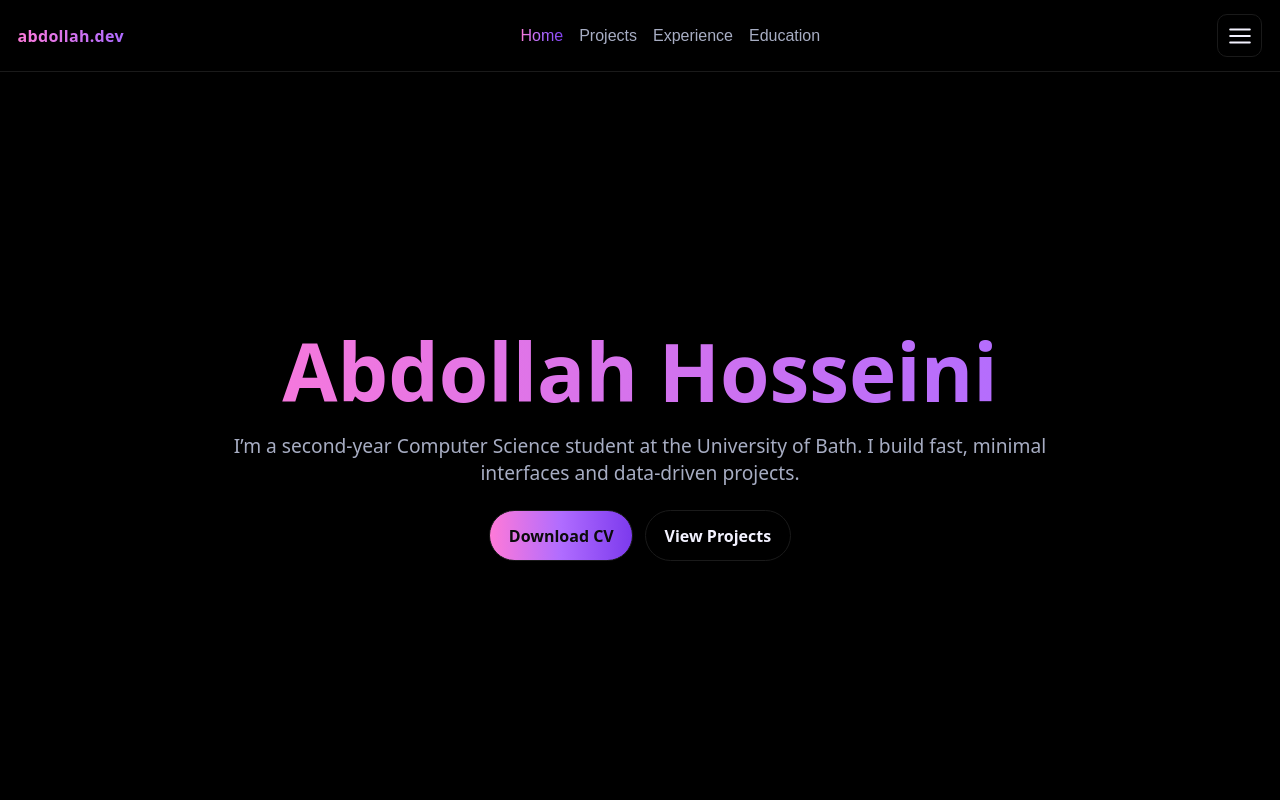
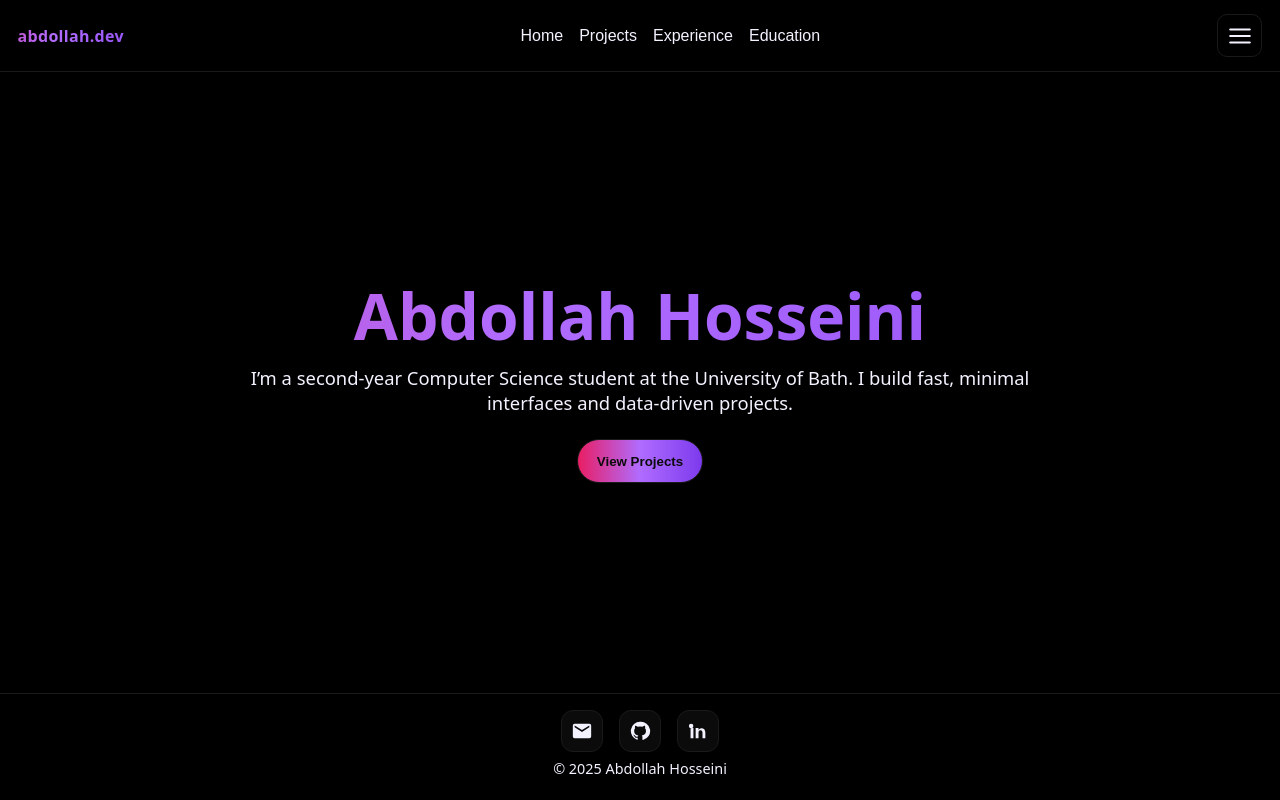
Before and after one commit to AbdollahHosseini/abdollah-portfolio, a React (Vite) app: page / in a window 1280 px wide. Shown: the top 800 px of the page. Built offline with nearby package versions, Linux system fonts and the light colour scheme; the HTML template or start-up script is replaced by a standard one.

Commit message:
styling changes v2.5

```diff
--- a/src/App.jsx
+++ b/src/App.jsx
@@ -24,8 +24,12 @@ function Home() {
           fast, minimal interfaces and data-driven projects.
         </p>
         <div className="cta-row">
-          <a className="btn btn-solid" href="/Abdollah-CV.pdf" download>Download CV</a>
-          <a className="btn btn-ghost" href="#projects">View Projects</a>
+          <button
+            className="btn btn-solid"
+            onClick={() => typeof window !== 'undefined' && window.setTab && window.setTab('Projects')}
+          >
+            View Projects
+          </button>
         </div>
       </div>
     </div>
@@ -169,6 +173,8 @@ export default function App() {
   const [tab, setTab] = useState("Home");
   const [mobileOpen, setMobileOpen] = useState(false);
 
+  // Expose setTab for Home button
+  if (typeof window !== 'undefined') window.setTab = setTab;
   return (
     <div className="app">
       <header className="topbar">
--- a/src/index.css
+++ b/src/index.css
@@ -1,7 +1,15 @@
 :root{
   --bg: #000000;          /* true black */
-  --panel: #0a0a0a;
-  --muted: #a7adc3;
+  --panel:/* ───────── Main shell / Sections ───────── */
+.shell { max-width: var(--max); margin-inline: auto; padding: var(--space-lg) 1rem var(--space-xl); }
+.section { display: grid; gap: var(--space-md); }
+
+/* ───────── Home (centered hero) ───────── */
+.home { display: grid; place-items: center; min-height: calc(100dvh - 150px); }
+.home-inner { text-align: center; max-width: 900px; padding: 0 1rem; }
+.title.xl { font-size: clamp(2.8rem, 8vw, 5rem); line-height: 1.05; margin: 0 0 1.2rem; }
+.subtitle { font-size: clamp(1.05rem, 2.2vw, 1.2rem); color: var(--muted); margin: 0 0 var(--space-md); }
+.cta-row { display: inline-flex; gap: .75rem; flex-wrap: wrap; justify-content: center; }  --muted: #a7adc3;
   --text: #f3f2ff;
   --border: #1a1a1a;
   --radius: 16px;
@@ -11,7 +19,7 @@
   --space-md: 1.5rem;
 
   /* pink -> purple gradient (tuned to your refs) */
-  --g1: #ff7ad8; /* pink */
+  --g1: #e91e63; /* darker pink */
   --g2: #b06cff; /* violet */
   --g3: #7c3aed; /* purple */
 }
@@ -55,32 +63,29 @@ a:hover { text-decoration: underline; }
 
 /* Active = gradient text */
 .tab.active{
-  color: transparent;
-  background: linear-gradient(90deg, var(--g1), var(--g2), var(--g3));
-  -webkit-background-clip: text;
-  background-clip: text;
+  color: var(--text);
 }
 
 /* ───────── Main shell / Sections ───────── */
-.shell { max-width: var(--max); margin-inline: auto; padding: var(--space-lg) 1rem var(--space-xl); }
+.shell { max-width: var(--max); margin-inline: auto; padding: 0 1rem; display: flex; align-items: center; justify-content: center; height: 100%; }
 .section { display: grid; gap: var(--space-md); }
 
 /* ───────── Home (centered hero) ───────── */
-.home { display: grid; place-items: center; min-height: calc(100dvh - 150px); }
+.home { display: flex; align-items: center; justify-content: center; width: 100%; }
 .home-inner { text-align: center; max-width: 900px; padding: 0 1rem; }
-.title.xl { font-size: clamp(2.8rem, 8vw, 5rem); line-height: 1.05; margin: 0 0 1.2rem; }
-.subtitle { font-size: clamp(1.05rem, 2.2vw, 1.2rem); color: var(--muted); margin: 0 0 var(--space-md); }
+.title.xl { font-size: clamp(2.2rem, 6vw, 4rem); line-height: 1.05; margin: 0 0 1rem; }
+.subtitle { font-size: clamp(1rem, 2vw, 1.15rem); color: var(--muted); margin: 0 0 1.5rem; }
 .cta-row { display: inline-flex; gap: .75rem; flex-wrap: wrap; justify-content: center; }
 
 /* ───────── Dynamic gradient title (no glow) ───────── */
 .neon-tron{
   /* same gradient as elsewhere, but animated inside the text */
   background: linear-gradient(90deg, var(--g1), var(--g2), var(--g3));
-  background-size: 200% 200%;
+  background-size: 300% 300%;
   -webkit-background-clip: text;
   background-clip: text;
   color: transparent;
-  animation: shift 6s ease-in-out infinite;
+  animation: shift 8s ease-in-out infinite;
 }
 
 /* ───────── Gradient utilities ───────── */
@@ -91,12 +96,14 @@ a:hover { text-decoration: underline; }
   color: transparent;
 }
 .animated-gradient {
-  background-size: 200% 200%;
-  animation: shift 6s ease-in-out infinite;
+  background-size: 300% 300%;
+  animation: shift 8s ease-in-out infinite;
 }
 @keyframes shift {
   0% { background-position: 0% 50%; }
+  25% { background-position: 50% 50%; }
   50% { background-position: 100% 50%; }
+  75% { background-position: 50% 50%; }
   100% { background-position: 0% 50%; }
 }
 
@@ -126,6 +133,7 @@ a:hover { text-decoration: underline; }
   border:1px solid var(--border);
   background:#0b0b0b;
   text-decoration:none;
+  cursor: pointer;
 }
 .link-btn:hover{ border-color:#2a2a2a; transform: translateY(-1px); }
 
@@ -135,6 +143,7 @@ a:hover { text-decoration: underline; }
   padding: .85rem 1.15rem; border-radius: 999px;
   border: 1px solid var(--border);
   transition: transform .15s ease, border-color .15s ease, background .15s ease;
+  cursor: pointer;
 }
 .btn:hover { transform: translateY(-1px); border-color: #2e2e2e; }
 .btn-solid {
@@ -160,9 +169,63 @@ a:hover { text-decoration: underline; }
   width:42px; height:42px; display:grid; place-items:center;
   border:1px solid var(--border); border-radius:12px; background:#0b0b0b;
   color: var(--text);
+  cursor: pointer;
 }
 .icon-btn:hover{ border-color:#2a2a2a; transform:translateY(-1px); }
 .copyright{ color:var(--muted); font-size:.9rem; }
+
+/* ───────── Mobile responsive styles ───────── */
+.desktop-only { display: block; }
+.mobile-only { display: none; }
+
+.hamburger {
+  background: transparent;
+  border: none;
+  color: var(--text);
+  cursor: pointer;
+  padding: 0.5rem;
+}
+
+.mobile-menu {
+  position: absolute;
+  top: 100%;
+  left: 0;
+  right: 0;
+  background: rgba(0,0,0,.95);
+  backdrop-filter: blur(8px);
+  border-bottom: 1px solid var(--border);
+  padding: 1rem;
+  display: flex;
+  flex-direction: column;
+  gap: 0.5rem;
+  z-index: 20;
+}
+
+.mobile-item {
+  background: transparent;
+  border: none;
+  color: var(--muted);
+  font-size: 1rem;
+  font-weight: 500;
+  padding: 0.75rem 0;
+  text-align: left;
+  cursor: pointer;
+  transition: color .2s ease;
+}
+
+.mobile-item:hover { color: var(--text); }
+
+.mobile-item.active {
+  color: transparent;
+  background: linear-gradient(90deg, var(--g1), var(--g2), var(--g3));
+  -webkit-background-clip: text;
+  background-clip: text;
+}
+
+@media (max-width: 768px) {
+  .desktop-only { display: none; }
+  .mobile-only { display: block; }
+}
 
 /* ---------- Responsive menu ---------- */
 .desktop-only { display: flex; }
@@ -196,13 +259,13 @@ a:hover { text-decoration: underline; }
   color: var(--muted);
   font-size: 1rem;
   border-top: 1px solid var(--border);
+  cursor: pointer;
+  transition: color .2s ease;
 }
 .mobile-item:first-child{ border-top: none; }
 .mobile-item:hover{ color: var(--text); }
 .mobile-item.active{
-  color: transparent;
-  background: linear-gradient(90deg, var(--g1), var(--g2), var(--g3));
-  -webkit-background-clip: text; background-clip: text;
+  color: var(--text);
 }
 
 /* Show hamburger on small screens, hide desktop tabs */
```
Also changed, not shown: 1 other file (tests, documents, lock files or other folders).
